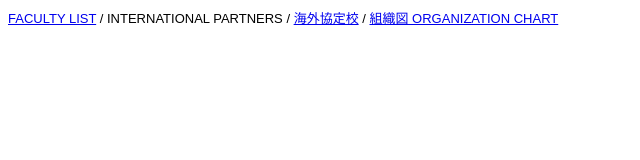
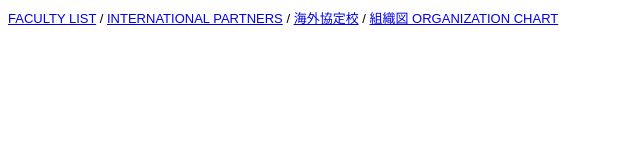
Before and after one commit to mjwarren/partners-jp, a plain HTML site: page index.html in a window 1280 px wide. Shown: the whole page, without its empty margins (0-640 px from the left). Drawn offline with Linux system fonts and the light colour scheme.

Commit message:
Update index.html

```diff
--- a/index.html
+++ b/index.html
@@ -1,7 +1,7 @@
 <body>
     <font face="arial"; font size="2">
     <a href="http://mjwarren.github.io/directory">FACULTY LIST</a>  /
-    <a href-"http://mjwarren.github.io/partners">INTERNATIONAL PARTNERS</a>  /
+    <a href="http://mjwarren.github.io/partners">INTERNATIONAL PARTNERS</a>  /
     <a href="http://mjwarren.github.io/partners-jp">海外協定校</a>  /
     <a href="http://mjwarren.github.io/soshikizu">組織図 ORGANIZATION CHART</a></font>
 <div data-type="AwesomeTableView" data-viewID="-JvMwD3jPxEef4BoOFKv"></div>
```
